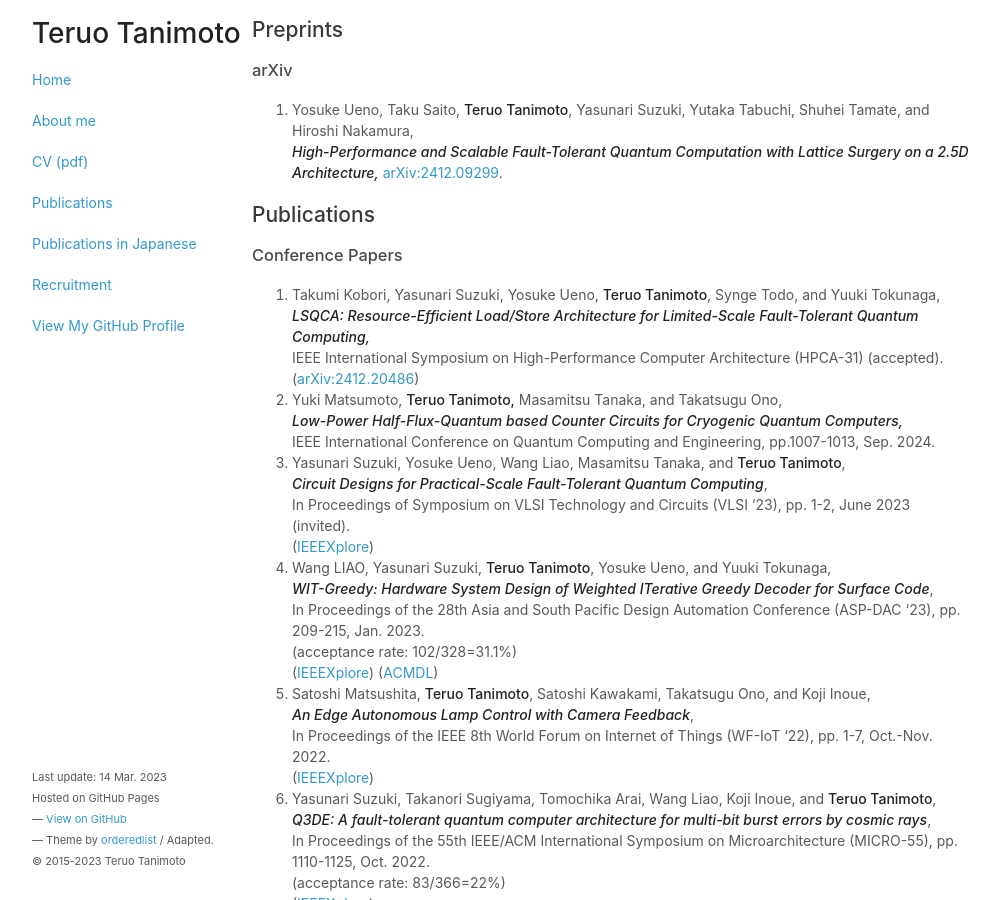
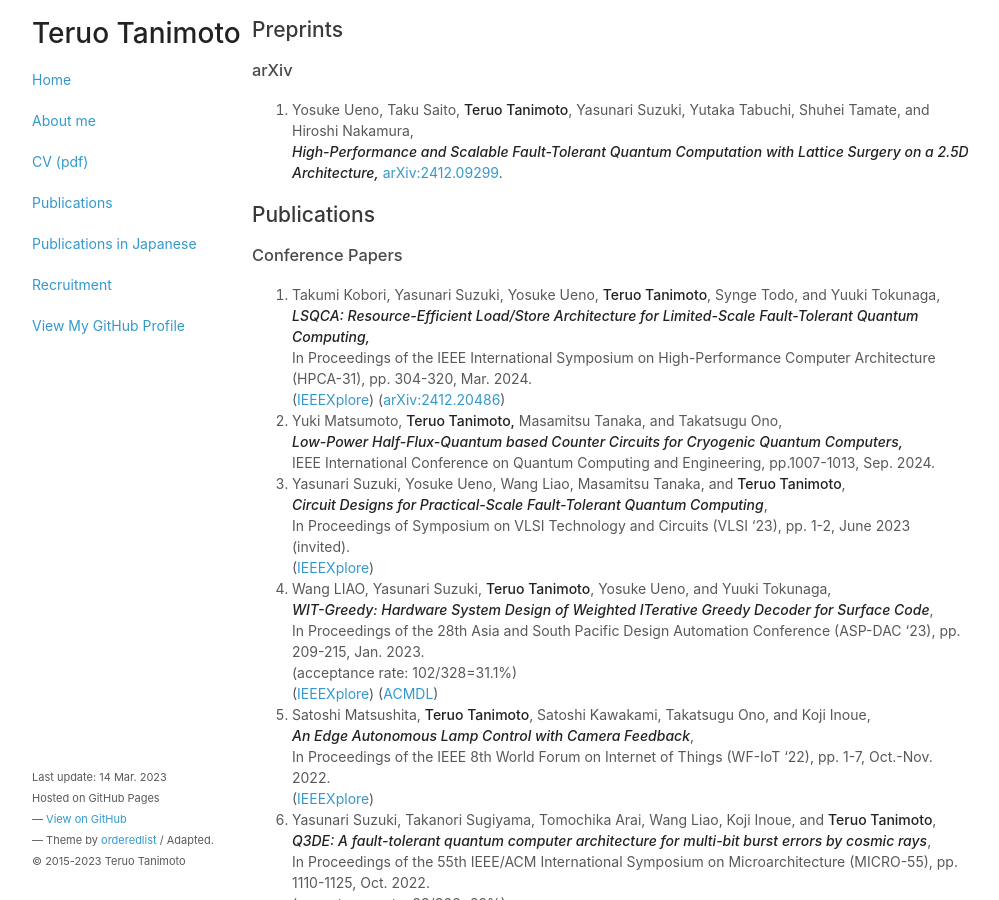
Before and after one commit to teruo41/teruo41.github.io, a Jekyll site: the page built from pubse.md, in a window 1280 px wide and 900 px high. Shown: the whole window, without its empty margins (138-1137 px from the left). Built offline with Jekyll 4.4.1, drawn with Linux system fonts in a browser that asks for light colours.

Commit message:
Update pubse.md

```diff
--- a/pubse.md
+++ b/pubse.md
@@ -17,7 +17,8 @@
 
 0. Takumi Kobori, Yasunari Suzuki, Yosuke Ueno, __Teruo Tanimoto__, Synge Todo, and Yuuki Tokunaga,
    ***LSQCA: Resource-Efficient Load/Store Architecture for Limited-Scale Fault-Tolerant Quantum Computing,***
-   IEEE International Symposium on High-Performance Computer Architecture (HPCA-31) (accepted).
+   In Proceedings of the IEEE International Symposium on High-Performance Computer Architecture (HPCA-31), pp. 304-320, Mar. 2024.
+   ([IEEEXplore](https://ieeexplore.ieee.org/document/10946814))
    ([arXiv:2412.20486](http://arxiv.org/abs/2412.20486))
 
 0. Yuki Matsumoto, __Teruo Tanimoto,__ Masamitsu Tanaka, and Takatsugu Ono,
```
